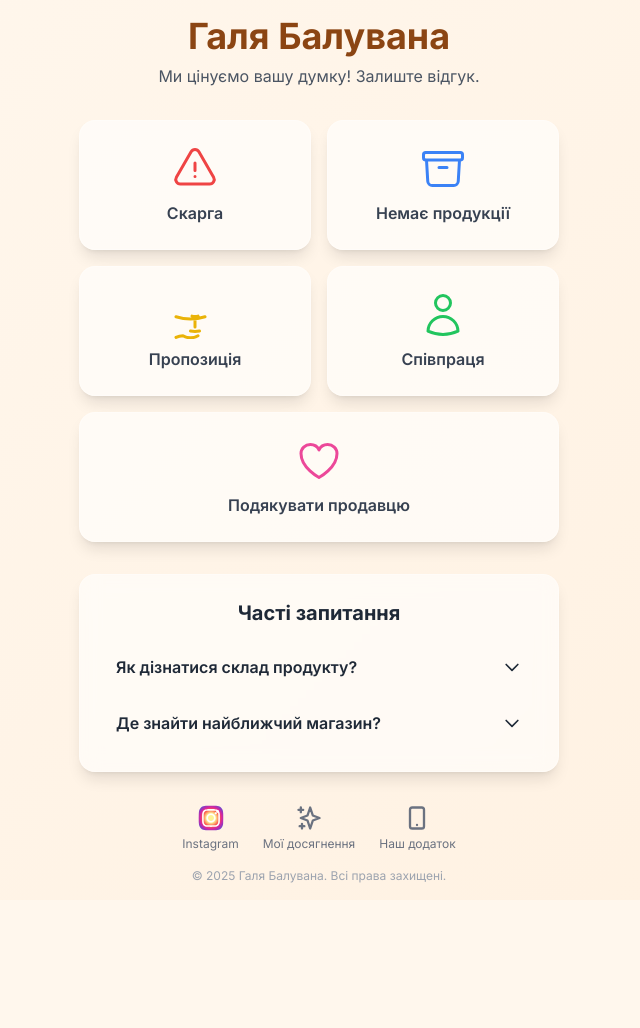
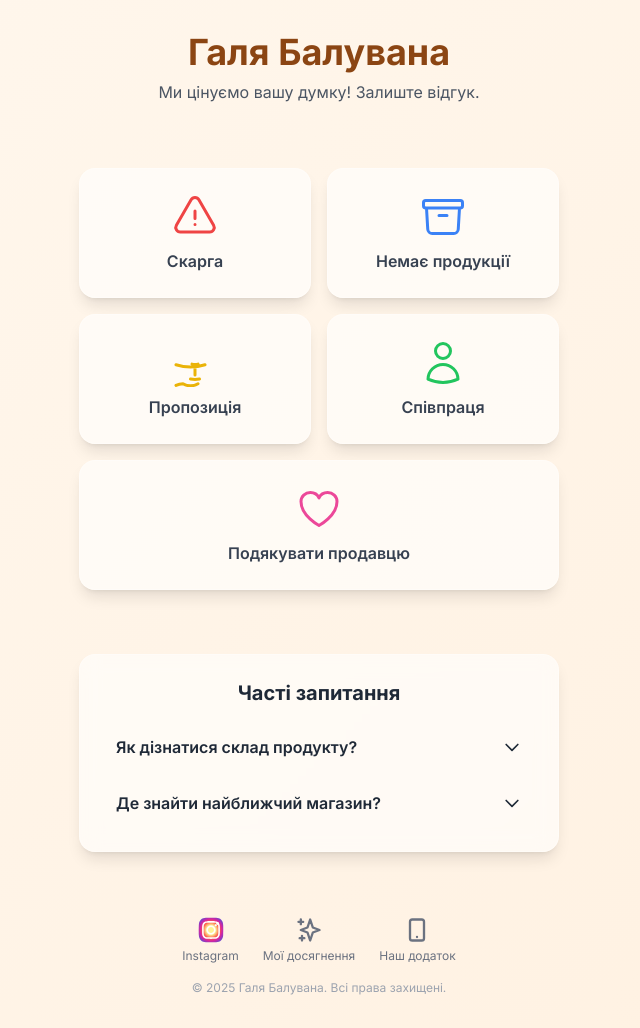
Before and after one commit to yobozavrik/SupportFeedback, a plain HTML site: page index.html in a window 1280 px wide. Shown: the whole page, without its empty margins (321-961 px from the left). Before the commit the page ends 900 px from the top, so only its background shows below. Drawn offline with nearby package versions, Linux system fonts and the light colour scheme.

Commit message:
Adjust layout spacing and footer alignment

```diff
--- a/index.html
+++ b/index.html
@@ -83,7 +83,7 @@
 </head>
 <body class="bg-orange-50 text-gray-800">
 
-    <div class="container mx-auto max-w-lg min-h-screen flex flex-col items-center justify-center p-4">
+    <div class="container mx-auto max-w-lg min-h-screen flex flex-col items-center gap-8 px-4 py-8">
 
         <header class="text-center mb-8 content-enter" style="animation-delay: 100ms;">
             <h1 class="text-4xl font-bold text-[#8B4513]">Галя Балувана</h1>
@@ -156,7 +156,7 @@
             </div>
         </section>
 
-        <footer class="w-full mt-8 text-center content-enter" style="animation-delay: 400ms;">
+        <footer class="w-full mt-auto pt-8 text-center content-enter" style="animation-delay: 400ms;">
             <div class="flex justify-center items-center space-x-6 mb-4">
                 <a href="https://www.instagram.com/galiabaluvana.chernivtsi" target="_blank" rel="noopener noreferrer" class="text-gray-500 hover:text-orange-600 transition-colors duration-300 flex flex-col items-center">
                     <svg class="w-7 h-7" viewBox="0 0 448 512" aria-hidden="true" xmlns="http://www.w3.org/2000/svg">
```
